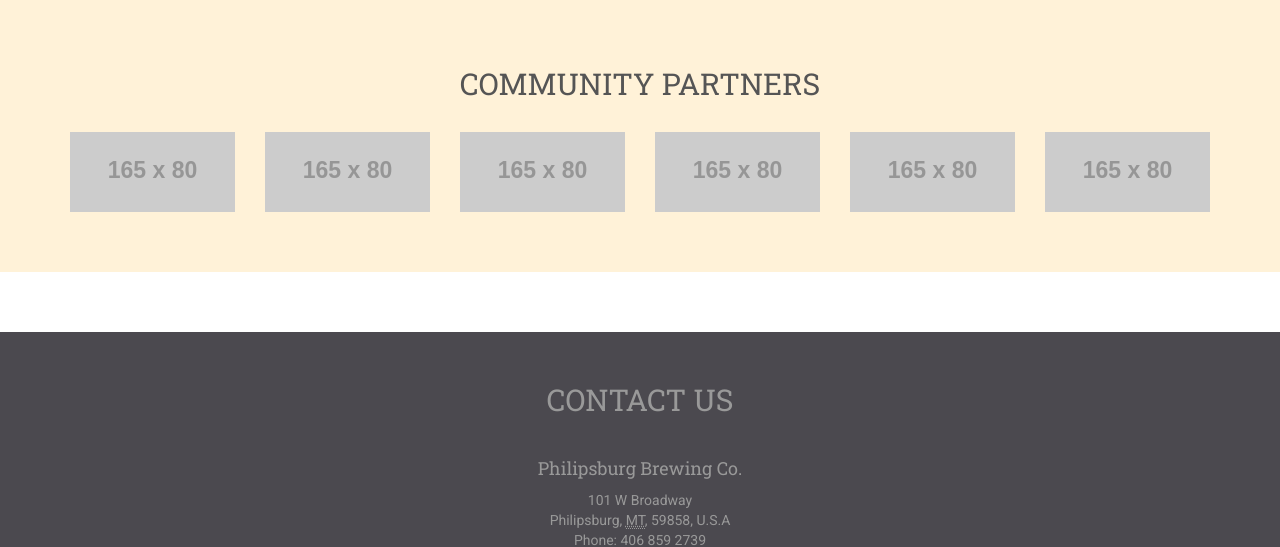
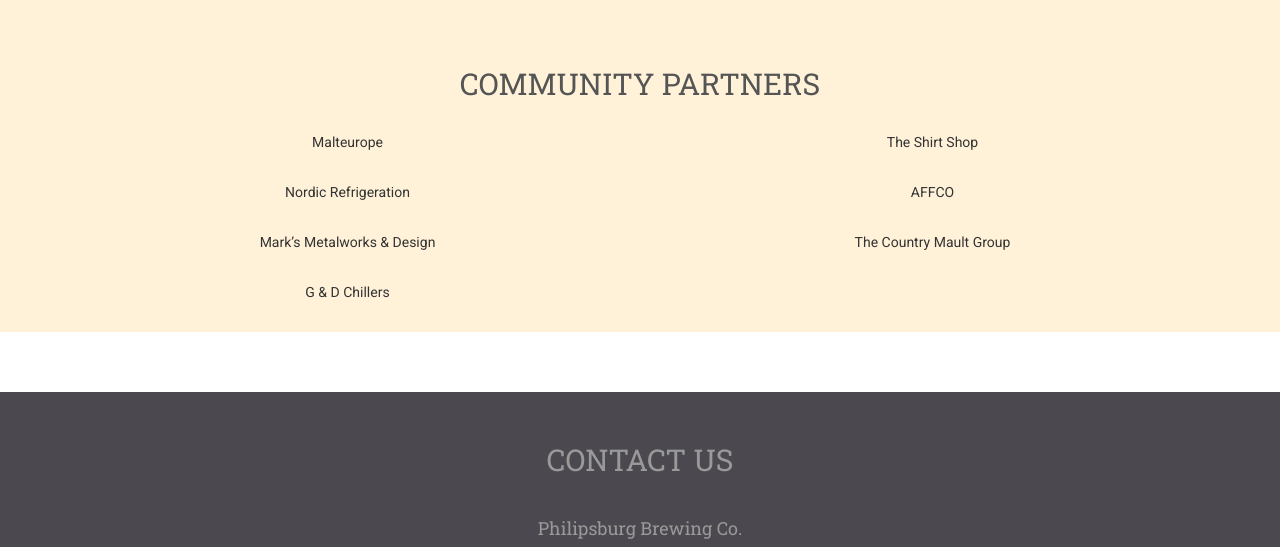
Before and after one commit to WebAheadStudios/pburgbrew, a plain HTML site: page index.html in a window 1280 px wide. Shown: the part 4900-5447 px from the top of the page. Drawn offline with nearby package versions, Linux system fonts and the light colour scheme; placeholder pictures from the web are drawn by us.

Commit message:
Add Partner Links

```diff
--- a/assets/css/main.css
+++ b/assets/css/main.css
@@ -21,6 +21,11 @@
 #age .btn { margin: 5px; }
 
 .header-image { width: 940px; height: 340px }
+.section.section-our-clients a { background: none; transition: none; margin-bottom: 30px; }
+.section.section-our-clients a:hover,
+.section.section-our-clients a:active {
+    box-shadow: none;
+}
 @media all and (max-width: 480px) and (min-width: 320px) {
 
 .pull-left img { display: none;}
--- a/index.html
+++ b/index.html
@@ -383,23 +383,16 @@
                <div class="container">
                   <h2 class="section-title"><span>COMMUNITY PARTNERS</span></h2>
                   <div class="row">
-                     <div class="col-md-2 col-sm-4 col-xs-6">
-                        <a href="#"><img src="http://placehold.it/165x80" alt="" /></a>
+                     <div class="col-md-6 col-sm-6 col-xs-6">
+                        <a href="http://www.malteurop.com/" target="_blank" rel="nofollow">Malteurope</a>
+                        <a href="http://www.nordicrefrigeration.net/" target="_blank" rel="nofollow">Nordic Refrigeration</a>
+                        <a href="http://marksdmw.com/" target="_blank" rel="nofollow">Mark’s Metalworks & Design</a>
+                        <a href="http://gdchillers.com/" target="_blank" rel="nofollow">G & D Chillers</a>
                      </div>
-                     <div class="col-md-2 col-sm-4 col-xs-6">
-                        <a href="#"><img src="http://placehold.it/165x80" alt="" /></a>
-                     </div>
-                     <div class="col-md-2 col-sm-4 col-xs-6">
-                        <a href="#"><img src="http://placehold.it/165x80" alt="" /></a>
-                     </div>
-                     <div class="col-md-2 col-sm-4 col-xs-6">
-                        <a href="#"><img src="http://placehold.it/165x80" alt="" /></a>
-                     </div>
-                     <div class="col-md-2 col-sm-4 col-xs-6">
-                        <a href="#"><img src="http://placehold.it/165x80" alt="" /></a>
-                     </div>
-                     <div class="col-md-2 col-sm-4 col-xs-6">
-                        <a href="#"><img src="http://placehold.it/165x80" alt="" /></a>
+                     <div class="col-md-6 col-sm-6 col-xs-6">
+                        <a href="http://www.shirtshopmt.com/" target="_blank" rel="nofollow">The Shirt Shop</a>
+                        <a href="http://www.affcomfg.com/" target="_blank" rel="nofollow">AFFCO</a>
+                        <a href="http://countrymaltgroup.com/" target="_blank" rel="nofollow">The Country Mault Group</a>
                      </div>
                   </div>
                </div>
```
